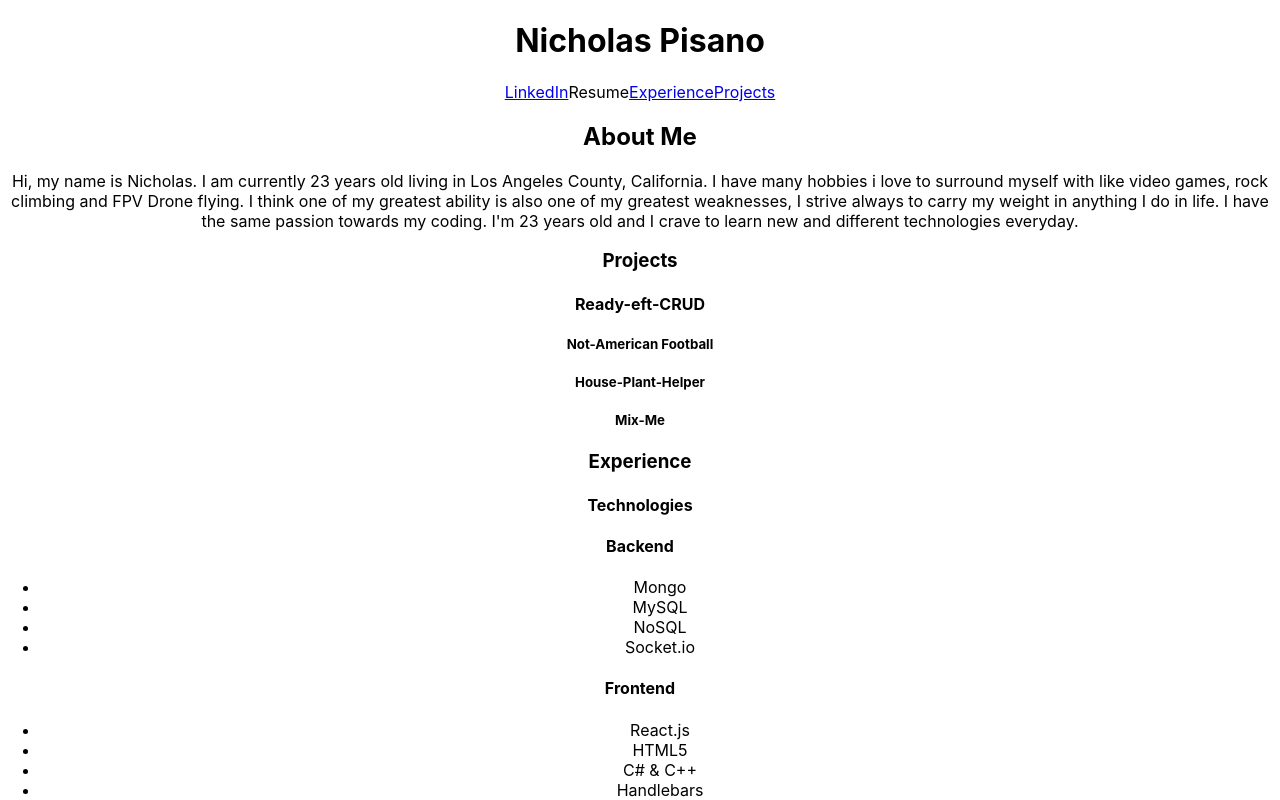
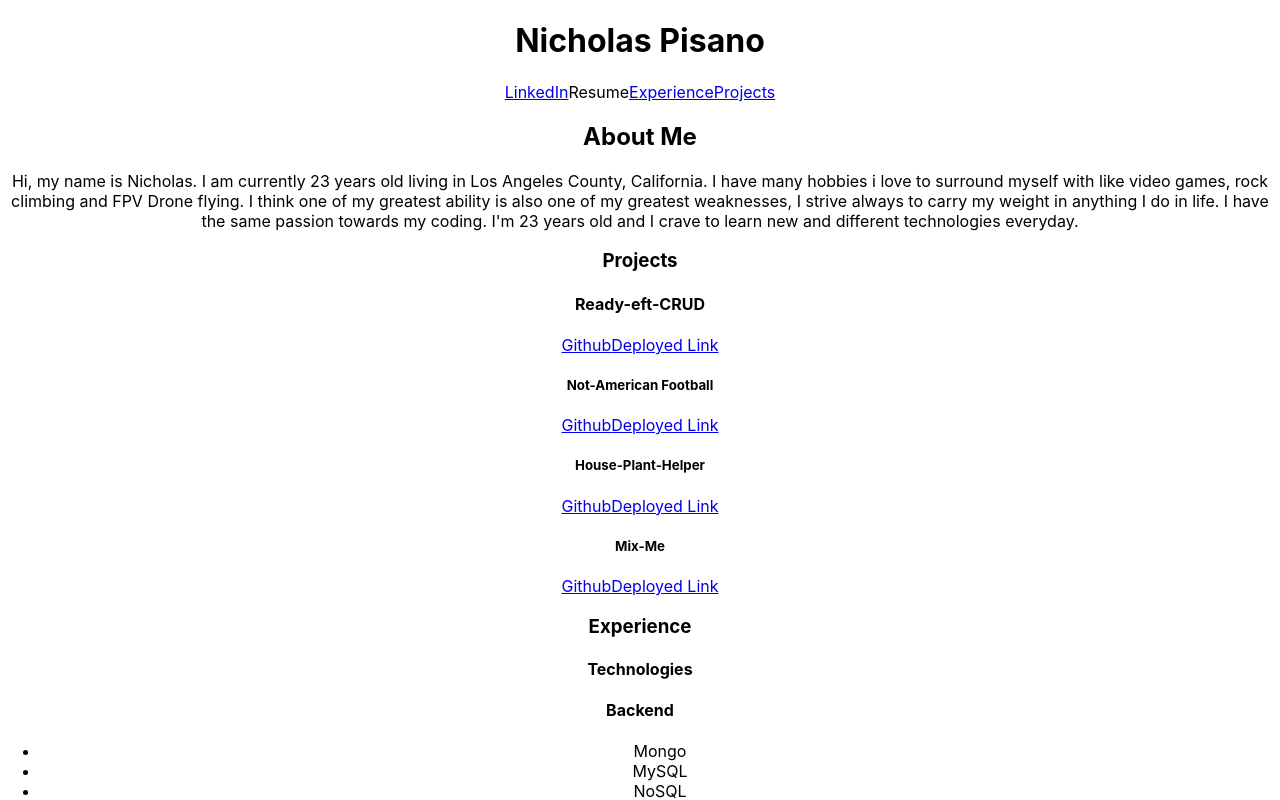
Before and after one commit to Lekashi/React-Portfolio, a React (Create React App) app: page / in a window 1280 px wide. Shown: the top 800 px of the page. Built offline with nearby package versions, Linux system fonts and the light colour scheme.

Commit message:
Added Github Links

```diff
--- a/src/App.js
+++ b/src/App.js
@@ -28,19 +28,35 @@ function App() {
           I crave to learn new and different technologies everyday.
         </p>
       </div>
-      <div>
         <h3 id="projects">Projects</h3>
         <div>
           <h4>Ready-eft-CRUD</h4>
+          <div>
+          <a href="https://github.com/Lekashi/Ready-EFT-CRUD">Github</a>
+          <a href="https://github.com/Lekashi/Ready-EFT-CRUD">Deployed Link</a>
+          </div>
         </div>
+      <div>
         <div>
           <h5>Not-American Football</h5>
+          <div>
+          <a href="https://github.com/kevinfassu/notamericanfootball">Github</a>
+          <a href="https://kevinfassu.github.io/notamericanfootball/">Deployed Link</a>
+          </div>
         </div>
         <div>
           <h5>House-Plant-Helper</h5>
+          <div>
+          <a href="https://github.com/mayalorimer/House-Plant-Helper">Github</a>
+          <a href="https://desolate-anchorage-75648.herokuapp.com/">Deployed Link</a>
+          </div>
         </div>
         <div>
           <h5>Mix-Me</h5>
+          <div>
+          <a href="https://github.com/ChrisDeng1999/Mix-Me">Github</a>
+          <a href="https://github.com/ChrisDeng1999/Mix-Me">Deployed Link</a>
+          </div>
         </div>
       </div>
       <div>
```
